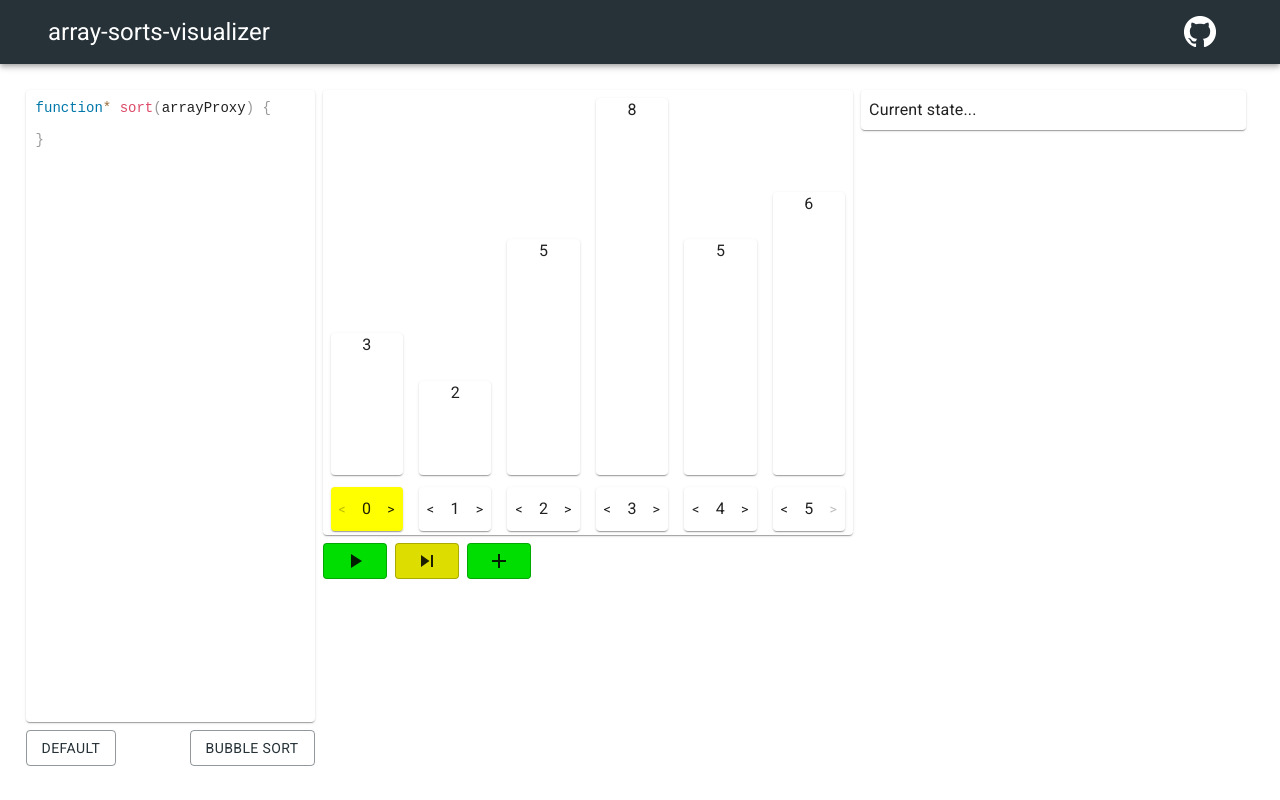
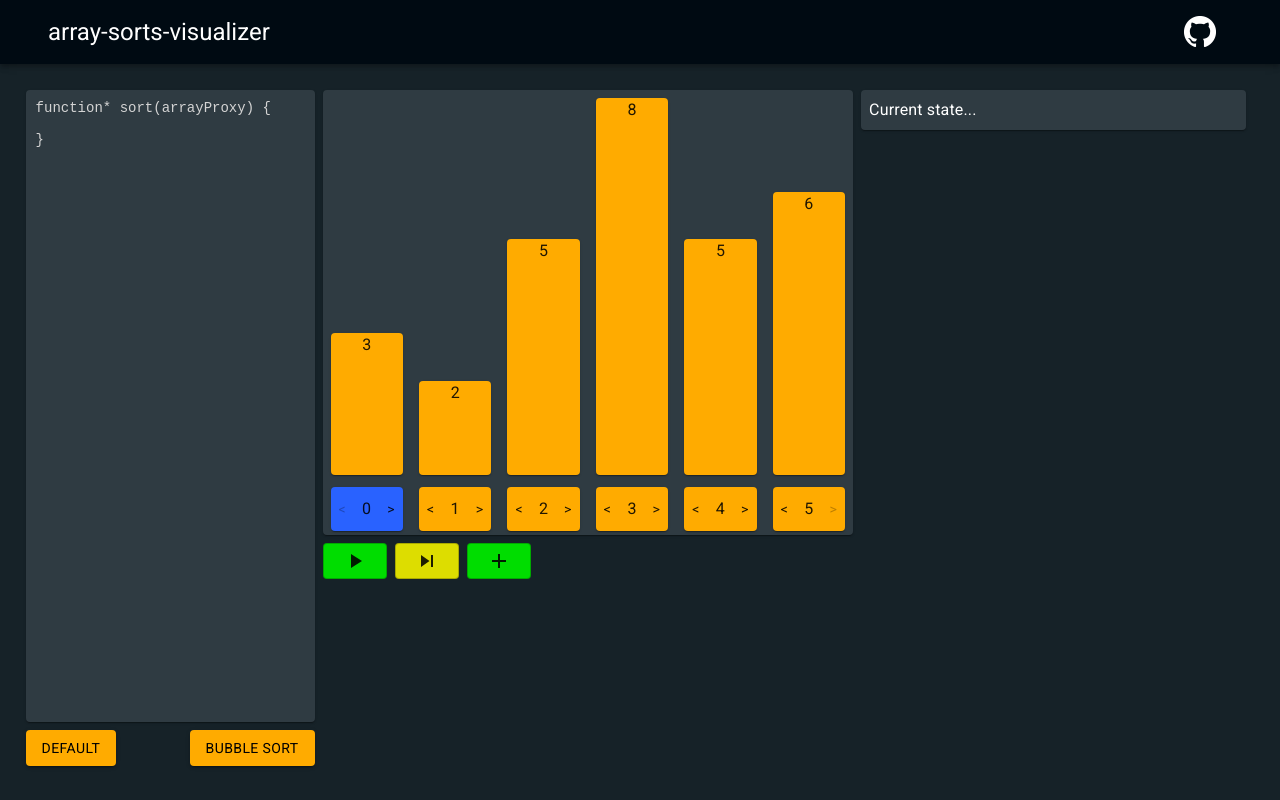
Before and after one commit to TrickyBestia/array-sorts-visualizer, a React (Create React App) app: page / in a window 1280 px wide. Built offline with nearby package versions, Linux system fonts and the light colour scheme; a small style sheet from the web is missing.

Commit message:
Change theme

```diff
--- a/package.json
+++ b/package.json
@@ -13,6 +13,7 @@
     "@fontsource/roboto": "^4.2.1",
     "@material-ui/core": "^4.11.3",
     "@material-ui/icons": "^4.11.2",
+    "prism-themes": "^1.5.0",
     "prismjs": "^1.23.0",
     "react": "^17.0.1",
     "react-dom": "^17.0.1",
--- a/src/components/App/index.tsx
+++ b/src/components/App/index.tsx
@@ -1,12 +1,17 @@
 import Header from '../Header';
 import Content from '../Content';
 import { CSSProperties } from 'react';
-import { Box } from '@material-ui/core';
+import { Box, useTheme } from '@material-ui/core';
 import React from 'react';
 
 export default function App(): JSX.Element {
   return (
-    <Box style={styles.app}>
+    <Box
+      style={{
+        ...styles.app,
+        backgroundColor: useTheme().palette.primary.main,
+      }}
+    >
       <Header />
       <Box style={styles.content}>
         <Content />
--- a/src/components/ArrayProxyStepViewer/index.tsx
+++ b/src/components/ArrayProxyStepViewer/index.tsx
@@ -1,4 +1,4 @@
-import { Grid, Paper } from '@material-ui/core';
+import { Grid, Paper, useTheme } from '@material-ui/core';
 import React from 'react';
 import ArrayProxyStep from '../../utils/ArrayProxyStep';
 import ArrayProxyStepViewerItem from '../ArrayProxyStepViewerItem';
@@ -12,14 +12,14 @@ type Props = {
 export default function ArrayProxyStepViewer(props: Props): JSX.Element {
   const maxItem = Math.max(...props.arrayProxyStep.array);
   const items = props.arrayProxyStep.array.map((item, index) => {
-    let indexColor = '';
+    let indexColor = useTheme().palette.secondary.main;
     if (
       index === props.arrayProxyStep.primaryIndex &&
       index === props.arrayProxyStep.secondaryIndex
     )
-      indexColor = '#FFFF00';
+      indexColor = '#2962ff';
     else if (index === props.arrayProxyStep.primaryIndex)
-      indexColor = '#BFFF00';
+      indexColor = '#64dd17';
     else if (index === props.arrayProxyStep.secondaryIndex)
       indexColor = '#FF2020';
     return (
@@ -38,7 +38,12 @@ export default function ArrayProxyStepViewer(props: Props): JSX.Element {
     );
   });
   return (
-    <Paper style={{ height: '100%' }}>
+    <Paper
+      style={{
+        height: '100%',
+        backgroundColor: useTheme().palette.primary.light,
+      }}
+    >
       <Grid
         style={{ height: '100%' }}
         container
--- a/src/components/ArrayProxyStepViewerItem/index.tsx
+++ b/src/components/ArrayProxyStepViewerItem/index.tsx
@@ -5,6 +5,7 @@ import {
   IconButton,
   Paper,
   Typography,
+  useTheme,
 } from '@material-ui/core';
 import { Delete } from '@material-ui/icons';
 import React, { useState } from 'react';
@@ -45,6 +46,7 @@ export default function ArrayProxyStepViewerItem(props: Props): JSX.Element {
             <Paper
               style={{
                 height: '100%',
+                backgroundColor: useTheme().palette.secondary.main,
               }}
             >
               <Typography align="center">{props.value}</Typography>
--- a/src/components/CodeEditor/index.tsx
+++ b/src/components/CodeEditor/index.tsx
@@ -1,11 +1,18 @@
 import React, { useEffect, useState } from 'react';
 import Editor from 'react-simple-code-editor';
 import Prism from 'prismjs';
-import 'prismjs/themes/prism.css';
-import { Box, BoxProps, Button, Grid, Paper } from '@material-ui/core';
-import './style.css';
 import 'prismjs/components/prism-clike';
 import 'prismjs/components/prism-javascript';
+import {
+  Box,
+  BoxProps,
+  Button,
+  Grid,
+  Paper,
+  useTheme,
+} from '@material-ui/core';
+import 'prism-themes/themes/prism-vsc-dark-plus.css';
+import './style.css';
 
 type Props = {
   snippets: { name: string; value: string }[];
@@ -23,9 +30,9 @@ export default function CodeEditor(props: Props): JSX.Element {
     snippetButtons.push(
       <Grid item key={snippet.name}>
         <Button
-          color="primary"
+          color="secondary"
           disabled={props.readOnly}
-          variant="outlined"
+          variant="contained"
           onClick={() => {
             setValue(snippet.value);
             props.onChange(snippet.value);
@@ -46,7 +53,12 @@ export default function CodeEditor(props: Props): JSX.Element {
         ...props.style,
       }}
     >
-      <Paper style={{ height: '100%' }}>
+      <Paper
+        style={{
+          height: '100%',
+          backgroundColor: useTheme().palette.primary.light,
+        }}
+      >
         <Editor
           readOnly={props.readOnly}
           value={value}
--- a/src/components/CodeEditor/style.css
+++ b/src/components/CodeEditor/style.css
@@ -1,3 +1,6 @@
 .codeEditor .npm__react-simple-code-editor__textarea {
   outline: none;
 }
+.codeEditor pre {
+  color: #d4d4d4;
+}
--- a/src/components/Header/index.tsx
+++ b/src/components/Header/index.tsx
@@ -4,6 +4,7 @@ import {
   Container,
   Toolbar,
   Typography,
+  useTheme,
 } from '@material-ui/core';
 import React from 'react';
 import githubLogo from './githubLogo.png';
@@ -14,7 +15,10 @@ type Props = {
 export default function Header(props: Props): JSX.Element {
   return (
     <header style={props.style}>
-      <AppBar position="relative" color="primary">
+      <AppBar
+        position="relative"
+        style={{ backgroundColor: useTheme().palette.primary.dark }}
+      >
         <Container fixed>
           <Toolbar>
             <Typography variant="h5">array-sorts-visualizer</Typography>
--- a/src/components/StepsViewer/index.tsx
+++ b/src/components/StepsViewer/index.tsx
@@ -1,4 +1,4 @@
-import { Grid, Paper, Typography, Box } from '@material-ui/core';
+import { Grid, Paper, Typography, Box, useTheme } from '@material-ui/core';
 import React from 'react';
 import ArrayProxyStep from '../../utils/ArrayProxyStep';
 
@@ -15,10 +15,18 @@ export default function StepsViewer(props: Props): JSX.Element {
         <Grid item key={index}>
           <Paper
             onClick={() => props.onSelectedStep(step)}
-            style={{ cursor: 'pointer' }}
+            style={{
+              cursor: 'pointer',
+              backgroundColor: useTheme().palette.primary.light,
+            }}
           >
             <Box padding={1}>
-              <Typography align="left">{step.description}</Typography>
+              <Typography
+                align="left"
+                style={{ color: useTheme().palette.primary.contrastText }}
+              >
+                {step.description}
+              </Typography>
             </Box>
           </Paper>
         </Grid>
--- a/src/index.tsx
+++ b/src/index.tsx
@@ -7,9 +7,17 @@ import './style.css';
 
 const theme = createMuiTheme({
   palette: {
-    primary: { main: '#263238' },
+    primary: {
+      main: '#162228',
+      light: '#2f3b42',
+      dark: '#000a12',
+      contrastText: '#ffffff',
+    },
     secondary: {
-      main: '#455a64',
+      main: '#ffab00',
+      light: '#ffdd4b',
+      dark: '#c67c00',
+      contrastText: '#000000',
     },
   },
 });
```
Also changed, not shown: 1 other file (tests, documents, lock files or other folders).
